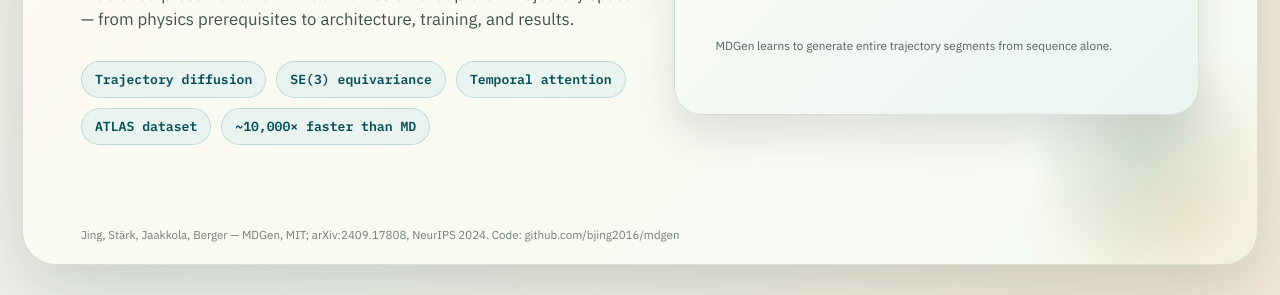
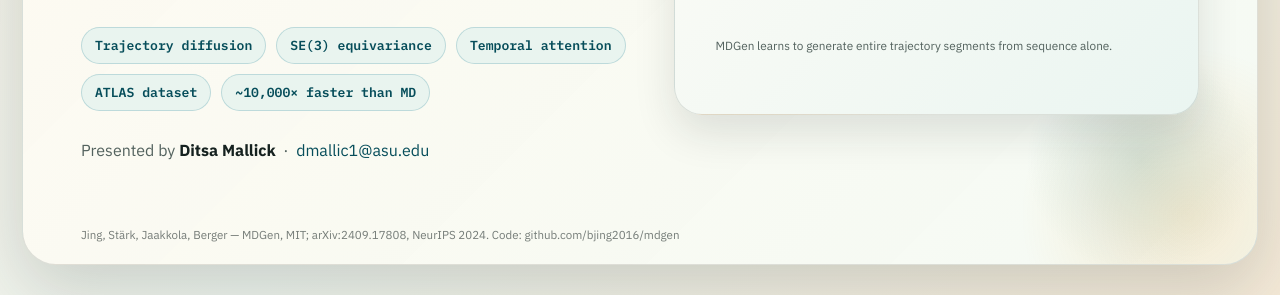
Before and after one commit to Subhajit-Roy-Partho/web-presentation, a plain HTML site: page mdgen/index.html in a window 1280 px wide. Shown: the part 505-800 px from the top of the page. Drawn offline with nearby package versions, Linux system fonts and the light colour scheme.

Commit message:
Add presenter name and email to MDGen title slide
Ditsa Mallick / dmallic1@asu.edu shown below the pill row.

Co-Authored-By: Claude Sonnet 4.6 <noreply@anthropic.com>

```diff
--- a/mdgen/index.html
+++ b/mdgen/index.html
@@ -63,6 +63,10 @@
               <span class="pill">ATLAS dataset</span>
               <span class="pill">~10,000× faster than MD</span>
             </div>
+            <p style="margin-top:28px;font-size:1rem;color:var(--muted)">
+              Presented by <strong style="color:var(--ink)">Ditsa Mallick</strong>
+              &nbsp;·&nbsp; <a href="mailto:dmallic1@asu.edu" style="color:var(--teal-dark);text-decoration:none">dmallic1@asu.edu</a>
+            </p>
           </div>
           <figure class="svg-card">
             <svg viewBox="0 0 620 440" role="img" aria-label="Protein trajectory generation concept">
```
